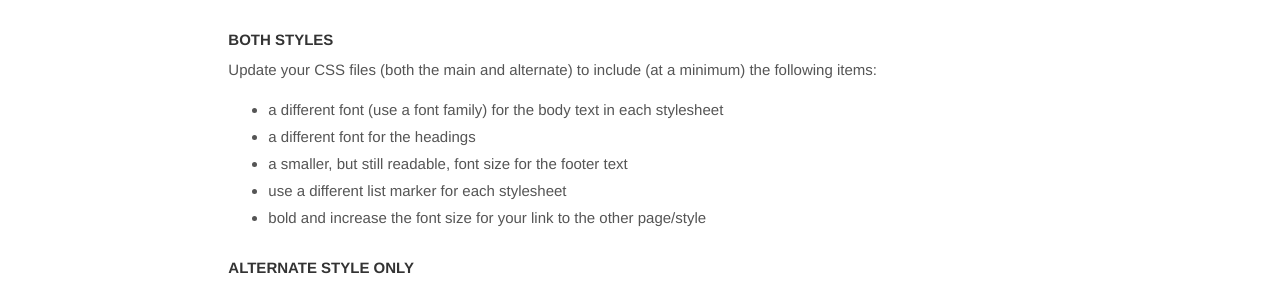
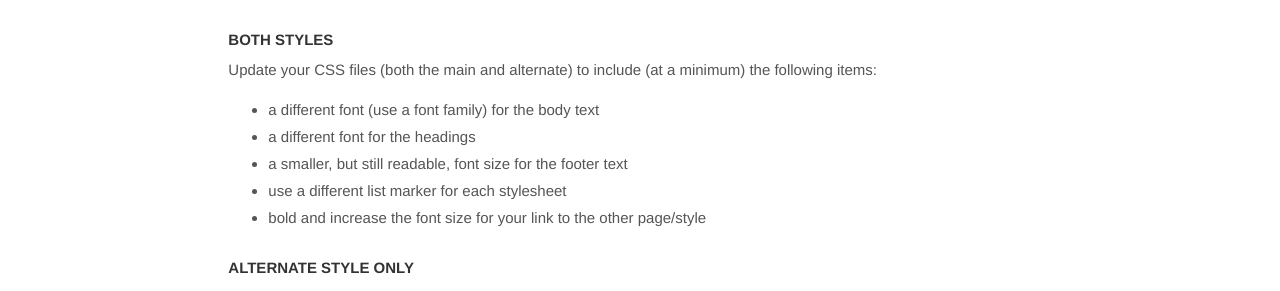
Before and after one commit to huskerman34/htc-ccis1301.github.io, a Jekyll site: the page built from assignments/fan-page/fan-page-pt3-v1.md, in a window 1280 px wide and 900 px high, scrolled down 637 px. Shown: the part 159-450 px from the top of the window. Built offline with Jekyll 4.4.1, drawn with Linux system fonts in a browser that asks for light colours; some web fonts are replaced.

Commit message:
Update fan-page-pt3-v1.md

```diff
--- a/assignments/fan-page/fan-page-pt3-v1.md
+++ b/assignments/fan-page/fan-page-pt3-v1.md
@@ -23,7 +23,7 @@ Update your web page to include a <div> that includes a small thumbnail image th
 ### Both Styles
 Update your CSS files (both the main and alternate) to include (at a minimum) the following items:
 
-- a different font (use a font family) for the body text in each stylesheet
+- a different font (use a font family) for the body text
 - a different font for the headings
 - a smaller, but still readable, font size for the footer text
 - use a different list marker for each stylesheet
```
